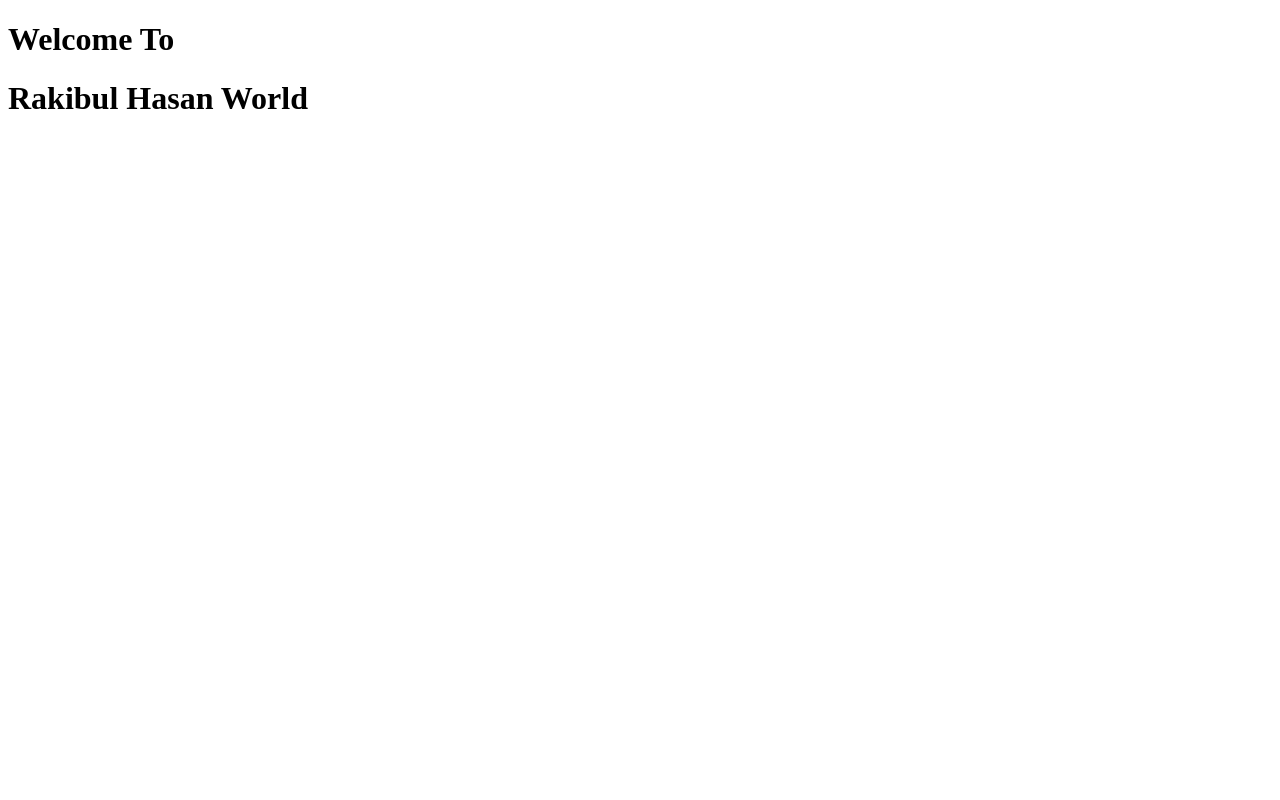
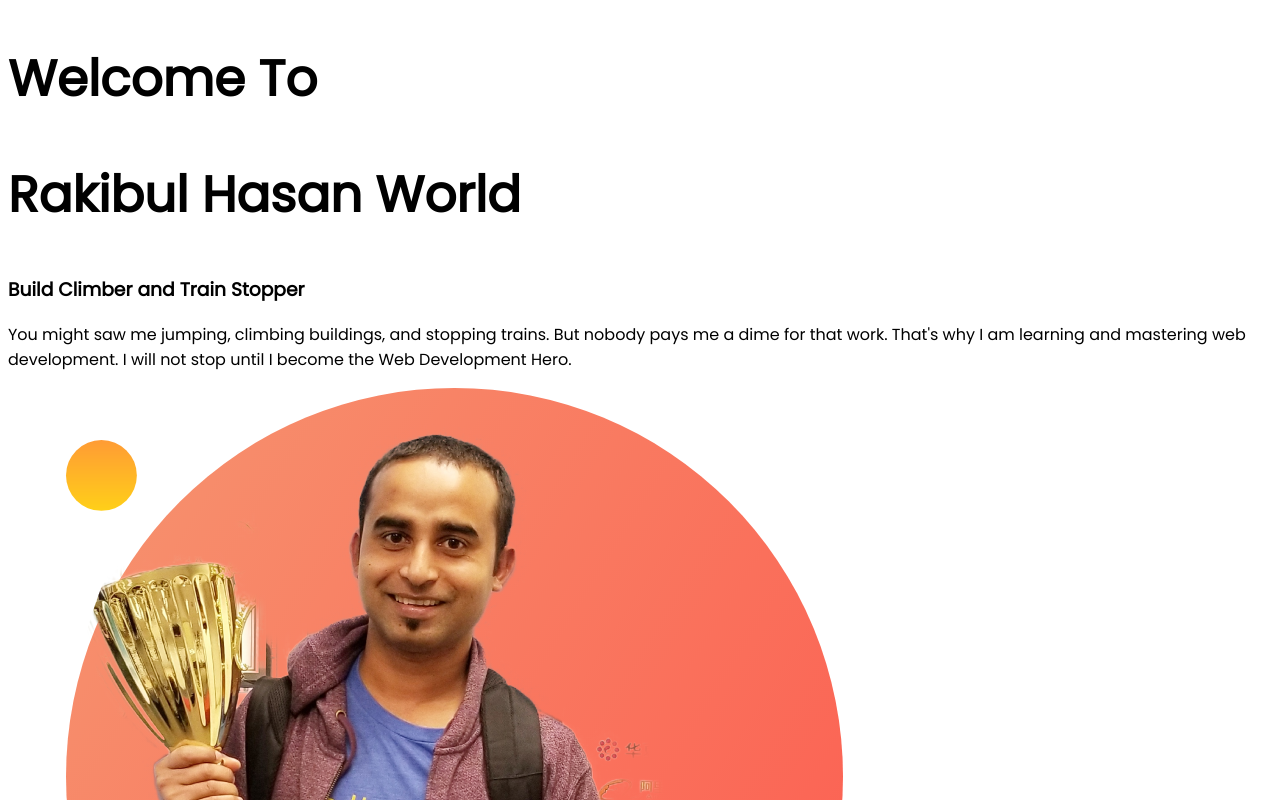
Before and after one commit to rakibulhasan203/my-practices-repo, a plain HTML site: page index.html in a window 1280 px wide. Shown: the top 800 px of the page. Drawn offline with Linux system fonts and the light colour scheme.

Commit message:
style added

```diff
--- a/index.html
+++ b/index.html
@@ -5,9 +5,22 @@
     <meta http-equiv="X-UA-Compatible" content="IE=edge">
     <meta name="viewport" content="width=device-width, initial-scale=1.0">
     <title>My Practices Github Repo</title>
+        <link rel="preconnect" href="https://fonts.googleapis.com">
+    <link rel="preconnect" href="https://fonts.gstatic.com" crossorigin>
+    <link href="https://fonts.googleapis.com/css2?family=Poppins&display=swap" rel="stylesheet">
+    <link rel="stylesheet" href="style.css">
 </head>
 <body>
-    <h1>Welcome To</h1>
-    <h1>Rakibul Hasan World</h1>
+    <section class="container-box">
+        <div>
+            <h1>Welcome To</h1>
+        <h1>Rakibul Hasan World</h1>
+        <h3>Build Climber and Train Stopper</h3>
+        <p>You might saw me jumping, climbing buildings, and stopping trains. But nobody pays me a dime for that work. That's why I am learning and mastering web development. I will not stop until I become the Web Development Hero.</p>
+        </div>
+        <div>
+            <img src="images/jhankar.png" alt="">
+        </div>
+    </section>
 </body>
 </html>
--- /dev/null
+++ b/style.css
@@ -0,0 +1,6 @@
+body{
+    font-family: 'Poppins', sans-serif;
+}
+h1{
+    font-size: 50px;
+}
```
Also changed, not shown: images/dream-bg.png (added), images/exp-bg.png (added), images/jhankar.png (added), images/jhankar2.png (added), images/my-bg.png (added), images/my-bg2.png (added), images/top-banner.png (added), 7 other files.
